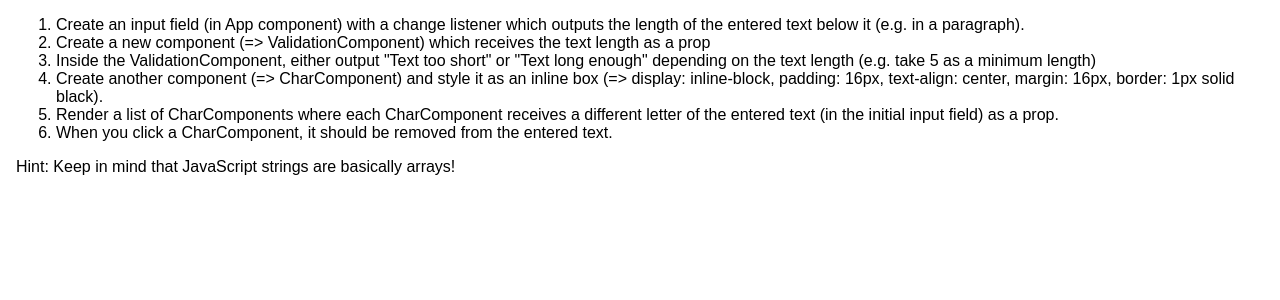
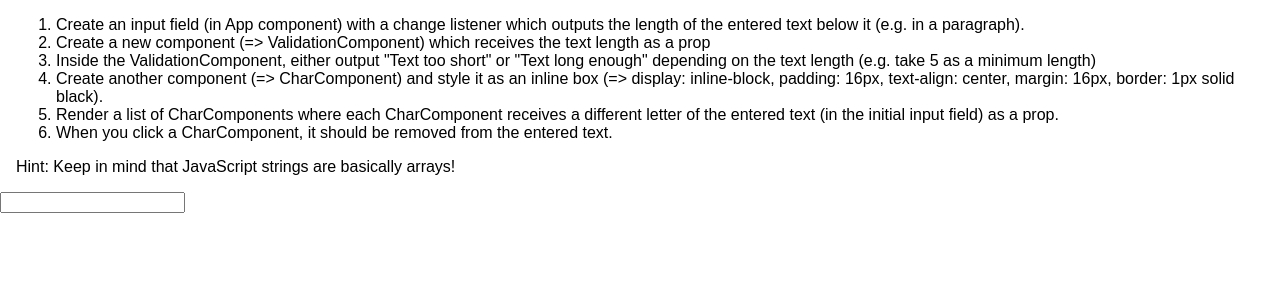
Before and after one commit to RickCardoso/react-complete-guide, a React (Create React App) app: page / in a window 1280 px wide. Shown: the top 300 px of the page. Built offline with nearby package versions, Linux system fonts and the light colour scheme.

Commit message:
1. new input field and display

```diff
--- a/src/App.js
+++ b/src/App.js
@@ -2,8 +2,19 @@ import React, { Component } from 'react';
 import './App.css';
 
 class App extends Component {
+  state = {
+    text: ''
+  };
+
+  handleChange (event) {
+    this.setState({
+      text: event.target.value
+    });
+  }
+
   render() {
     return (
+      <div>
         <div className="App">
           <ol>
             <li>Create an input field (in App component) with a change listener which outputs the length of the entered text below it (e.g. in a paragraph).</li>
@@ -15,6 +26,11 @@ class App extends Component {
           </ol>
           <p>Hint: Keep in mind that JavaScript strings are basically arrays!</p>
         </div>
+        <div className="Assignment-content">
+          <input type="text" value={this.state.text} onChange={this.handleChange.bind(this)} />
+          <p>{this.state.text}</p>
+        </div>
+      </div>
     );
   }
 }
```
Also changed, not shown: 1 other file (tests, documents, lock files or other folders). Lines whose indentation alone changed are shown as unchanged.
